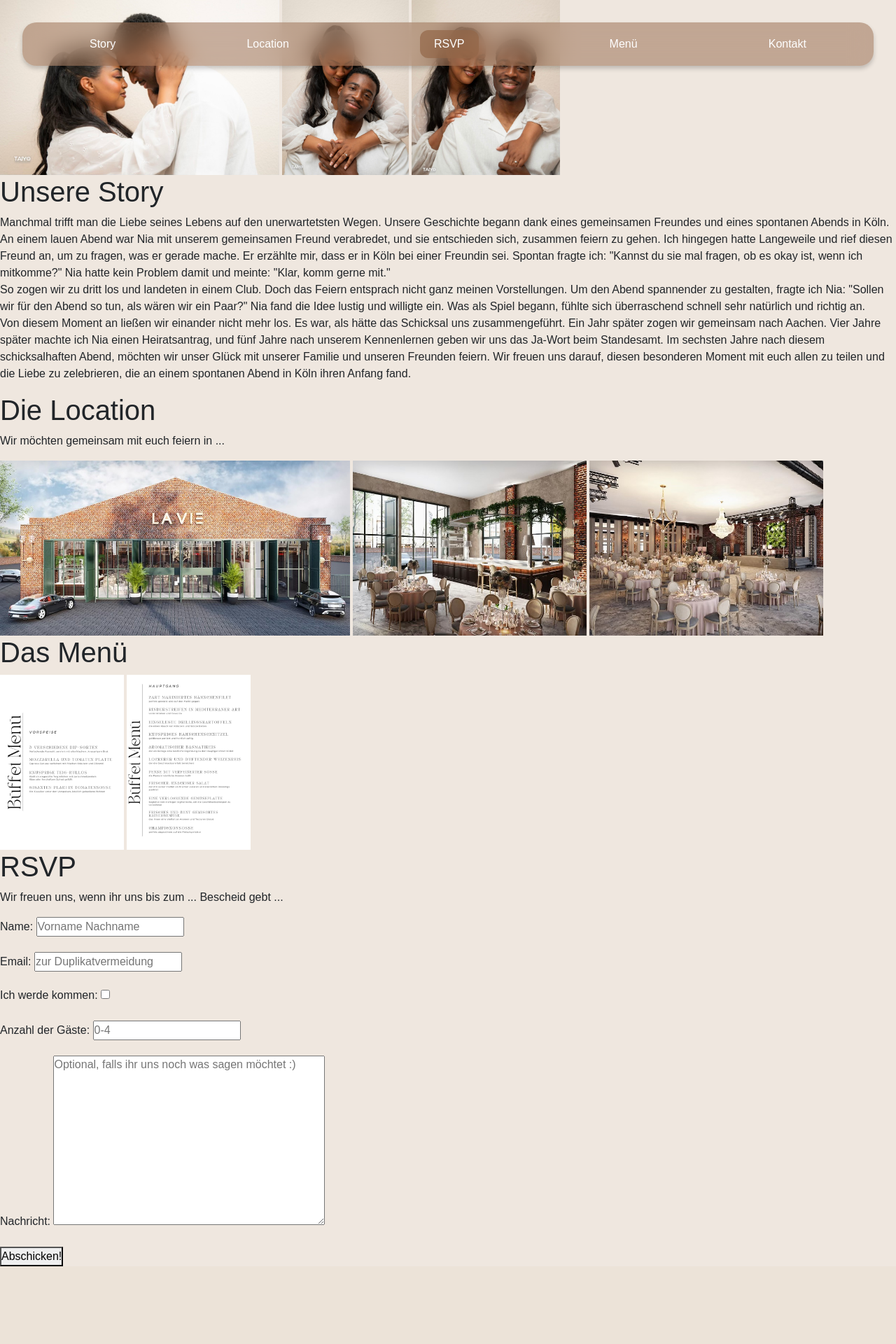
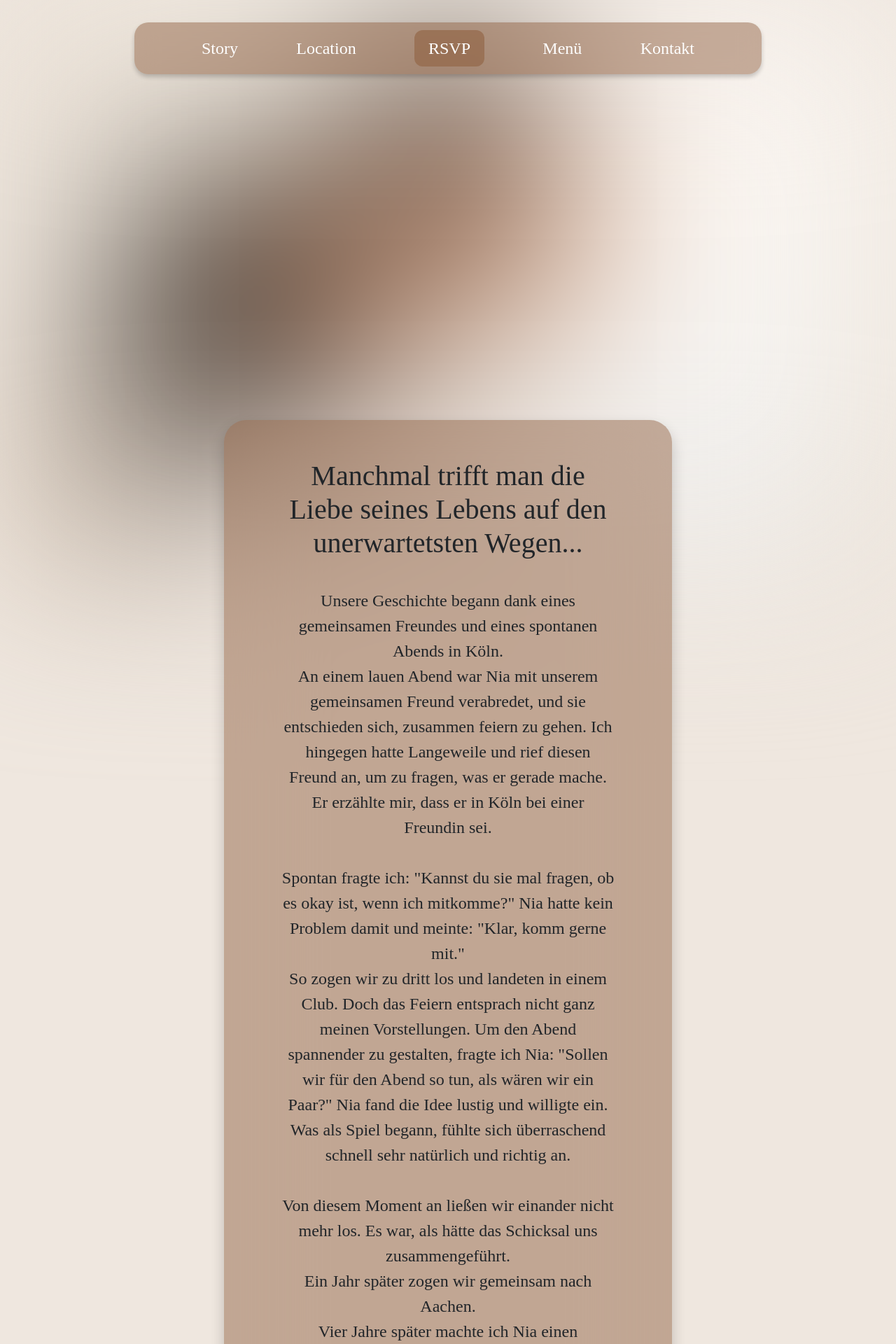
Before and after one commit to nico-fst/dabstar-wedding.de, a Django app: page / in a window 1280 px wide. Shown: the top 1920 px of the page at 70% size. Before the commit the page ends 1809 px from the top, so only its background shows below. Run offline with Django 4.2, Linux system fonts and the light colour scheme; some libraries are stand-ins or nearby versions; some web fonts are replaced.

Commit message:
+ Background img + Story Card

```diff
--- /dev/null
+++ b/dabstar_wedsite/wedsite/static/wedsite/main_nico.js
@@ -0,0 +1,29 @@
+window.addEventListener("scroll", function () {
+  const image = document.getElementById("paar-back");
+  const storyElement = document.getElementById("story");
+
+  const scrollDistance = window.scrollY; // Wie weit wurde gescrollt?
+  const viewportHeight = window.innerHeight; // Höhe des Viewports (Sichtbereich)
+
+  // Berechne die Position des Elements #story im Dokument
+  const storyPosition =
+    storyElement.getBoundingClientRect().top + scrollDistance;
+
+  // Berechne die Mitte des Viewports
+  const middleOfViewport = viewportHeight / 2;
+
+  // Definiere die Schwelle für den Blur-Effekt (Mittig im Viewport)
+  const scrollThreshold = storyPosition - middleOfViewport;
+
+  // Berechnung des Blur-Effekts
+  let blurAmount = 0;
+  if (scrollDistance > scrollThreshold) {
+    // Der Blur-Effekt wird hier schneller und stärker angewendet
+    blurAmount = (scrollDistance - scrollThreshold) / 10; // Schnellere Zunahme des Blur-Effekts
+    blurAmount = Math.min(blurAmount, 1000); // Erhöhe den maximalen Blur-Effekt auf einen höheren Wert
+  }
+
+  // Sanfter Übergang: Setze den Blur-Wert, aber mit Übergang
+  image.style.transition = "filter 0.1s ease-out"; // Schnellere Übergänge für einen dynamischeren Effekt
+  image.style.filter = `blur(${blurAmount}px)`; // Anwenden des Blur-Effekts
+});
--- a/dabstar_wedsite/wedsite/static/wedsite/styles_nico.css
+++ b/dabstar_wedsite/wedsite/static/wedsite/styles_nico.css
@@ -9,6 +9,7 @@
     --brown5: #5e4f3f;
     --nav: rgba(147, 103, 72, 0.5);
     --nav-darker: rgba(147, 103, 72, 0.7);
+    --paar-wand: #ECE3D8;
 }
 
 img {
@@ -21,9 +22,10 @@ img {
 
 .header {
     position: fixed;
+    z-index: 99;
     top: 2rem;
-    width: 95%;
-    right: 2.5%;;
+    width: 70%;
+    right: 15%;;
     padding: 0.2rem 5rem;
     background-color: var(--nav);
     backdrop-filter: blur(1rem);
@@ -40,12 +42,13 @@ img {
     margin: 0;
     padding: 0;
     box-sizing: border-box;
-    font-family: "Poppins", sans-serif;
+    font-family: "Neutraface 2 Text Light";
 }
 
 body {
     min-height: 100vh;
     background-color: var(--whitish2);
+    font-size: 1.5rem;
 }
 
 #rsvp-nav {
@@ -60,3 +63,44 @@ body {
     background-color: var(--brown5);
     transform: scale(1.25);
 }
+
+.paar-back-container {
+    z-index: -9;
+    position: relative;
+    width: 100vw;
+    height: 75vh;
+    /* overflow: hiden; */
+    display: flex;
+    justify-content: center;
+    align-items: center;
+}
+
+.paar-back-container img {
+    position: fixed;
+    top: 0;
+    left: 0;
+    height: 100vh;
+    width: 100vw;
+    object-fit: cover;
+    /* transition: filter 0.1s ease; */
+}
+
+#story-sec {
+    display: flex;
+    justify-content: center;
+    align-items: center;
+}
+
+#story {
+    text-align: center;
+    width: 50vw;
+    border-radius: 2rem;
+    padding: 3.5rem 5rem;
+    background-color: var(--nav);
+    backdrop-filter: blur(4rem);
+    box-shadow: 0 10px 20px rgba(0, 0, 0, .2);
+}
+
+#story h1 {
+    margin-bottom: 2.5rem;
+}
--- a/dabstar_wedsite/wedsite/templates/wedsite/index.html
+++ b/dabstar_wedsite/wedsite/templates/wedsite/index.html
@@ -5,25 +5,35 @@
 {% block body %}
 
 <section id="who">
-    <img src="{% static 'wedsite/imgs/paar-h.jpeg' %}">
-    <img src="{% static 'wedsite/imgs/paar-v.jpeg' %}">
-    <img src="{% static 'wedsite/imgs/paar-square.jpeg' %}">
+    <div class="paar-back-container">
+        <img id="paar-back" src="{% static 'wedsite/imgs/paar-h.jpeg' %}">
+    </div>
+
+    {% comment %} <img src="{% static 'wedsite/imgs/paar-v.jpeg' %}"> {% endcomment %}
+    {% comment %} <img src="{% static 'wedsite/imgs/paar-square.jpeg' %}"> {% endcomment %}
 </section>
 
-<section id="story">
-    <h1>Unsere Story</h1>
+<section id="story-sec">
+    <div id="story">
+        <h1>Manchmal trifft man die Liebe seines Lebens auf den unerwartetsten Wegen...</h1>
         <p>
-        Manchmal trifft man die Liebe seines Lebens auf den unerwartetsten Wegen. Unsere Geschichte begann dank eines gemeinsamen Freundes und eines spontanen Abends in Köln.
+            Unsere Geschichte begann dank eines gemeinsamen Freundes und eines spontanen Abends in Köln.
             <br>
-        An einem lauen Abend war Nia mit unserem gemeinsamen Freund verabredet, und sie entschieden sich, zusammen feiern zu gehen. Ich hingegen hatte Langeweile und rief diesen Freund an, um zu fragen, was er gerade mache. Er erzählte mir, dass er in Köln bei einer Freundin sei. Spontan fragte ich: "Kannst du sie mal fragen, ob es okay ist, wenn ich mitkomme?" Nia hatte kein Problem damit und meinte: "Klar, komm gerne mit."
+            An einem lauen Abend war Nia mit unserem gemeinsamen Freund verabredet, und sie entschieden sich, zusammen feiern zu gehen. Ich hingegen hatte Langeweile und rief diesen Freund an, um zu fragen, was er gerade mache. Er erzählte mir, dass er in Köln bei einer Freundin sei.
+            <br><br>
+            Spontan fragte ich: "Kannst du sie mal fragen, ob es okay ist, wenn ich mitkomme?" Nia hatte kein Problem damit und meinte: "Klar, komm gerne mit."
             <br>
             So zogen wir zu dritt los und landeten in einem Club. Doch das Feiern entsprach nicht ganz meinen Vorstellungen. Um den Abend spannender zu gestalten, fragte ich Nia: "Sollen wir für den Abend so tun, als wären wir ein Paar?" Nia fand die Idee lustig und willigte ein. Was als Spiel begann, fühlte sich überraschend schnell sehr natürlich und richtig an.
+            <br><br>
+            Von diesem Moment an ließen wir einander nicht mehr los. Es war, als hätte das Schicksal uns zusammengeführt.
             <br>
-        Von diesem Moment an ließen wir einander nicht mehr los. Es war, als hätte das Schicksal uns zusammengeführt.
             Ein Jahr später zogen wir gemeinsam nach Aachen.
+            <br>
             Vier Jahre später machte ich Nia einen Heiratsantrag, und fünf Jahre nach unserem Kennenlernen geben wir uns das Ja-Wort beim Standesamt.
+            <br><br>
             Im sechsten Jahre nach diesem schicksalhaften Abend, möchten wir unser Glück mit unserer Familie und unseren Freunden feiern. Wir freuen uns darauf, diesen besonderen Moment mit euch allen zu teilen und die Liebe zu zelebrieren, die an einem spontanen Abend in Köln ihren Anfang fand.
         </p>
+    </div>
 </section>
 
 <section id="location">
--- a/dabstar_wedsite/wedsite/templates/wedsite/layout.html
+++ b/dabstar_wedsite/wedsite/templates/wedsite/layout.html
@@ -7,6 +7,11 @@
     <title>{% block title %}DabStar Wedding{% endblock %}</title>
 
 	<link rel="Icon" href="{% static 'wedsite/imgs/favicon.ico' %}" type="image/x-icon">
+
+	{% comment %} Neutraface 2 Text Light Font {% endcomment %}
+	<link href="https://db.onlinewebfonts.com/c/1fa296e1a7aff9cbb2e6bf74e4a5282e?family=Neutraface+2+Text+Light" rel="stylesheet">
+	{% comment %} Neutraface 2 Text Bold Font {% endcomment %}
+	<link href="https://db.onlinewebfonts.com/c/07bf042b884e563aa8f7a9062bfc8834?family=Neutraface2Text-Bold" rel="stylesheet" type="text/css"/>
 
 	<link href='https://fonts.googleapis.com/css?family=Work+Sans:400,300,600,400italic,700' rel='stylesheet' type='text/css'>
 	<link href="https://fonts.googleapis.com/css?family=Sacramento" rel="stylesheet">
@@ -46,4 +51,6 @@
 
 </body>
 
+<script src="{% static 'wedsite/main_nico.js' %}"></script>
+
 </html>
```
Also changed, not shown: dabstar_wedsite/wedsite/static/wedsite/imgs/topography.svg (added). Lines whose indentation alone changed are shown as unchanged.
